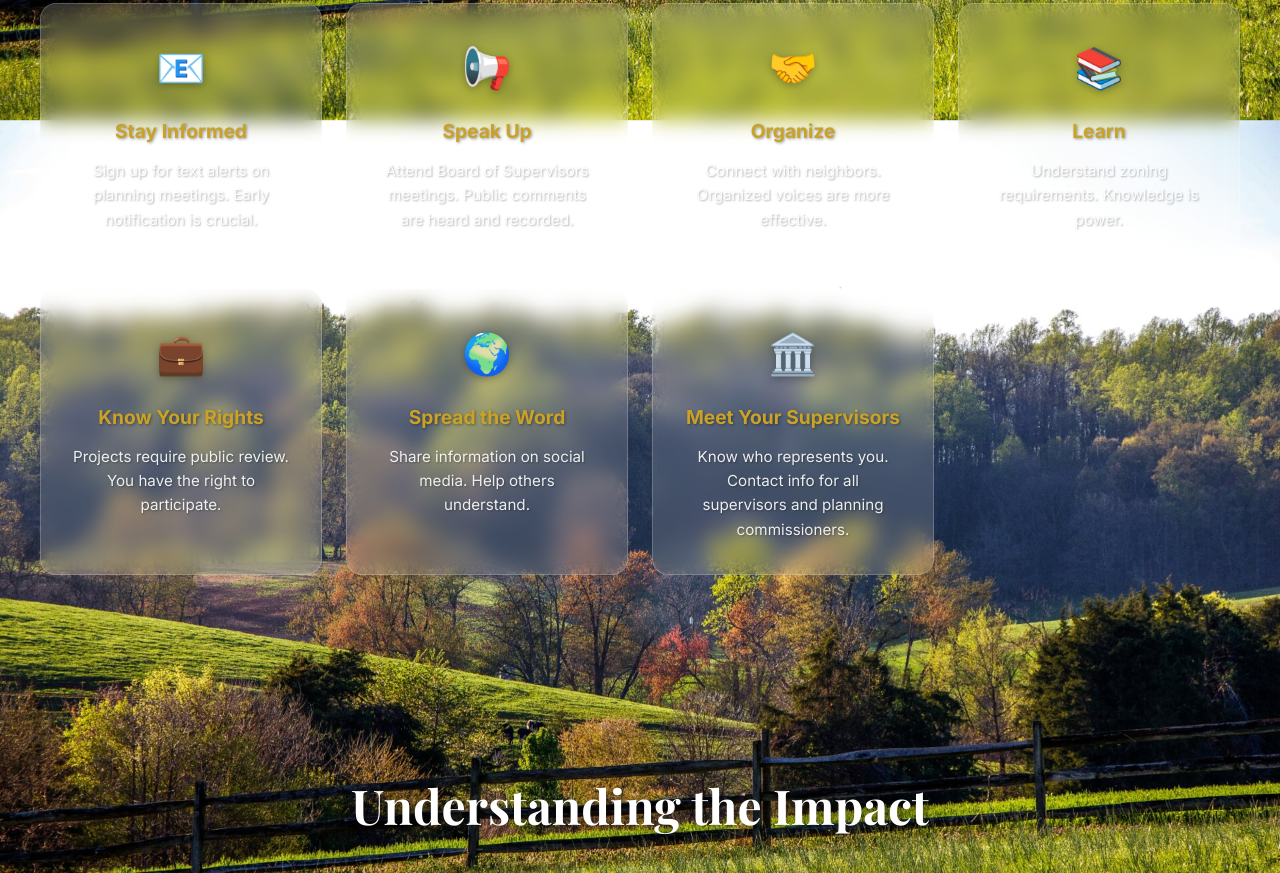
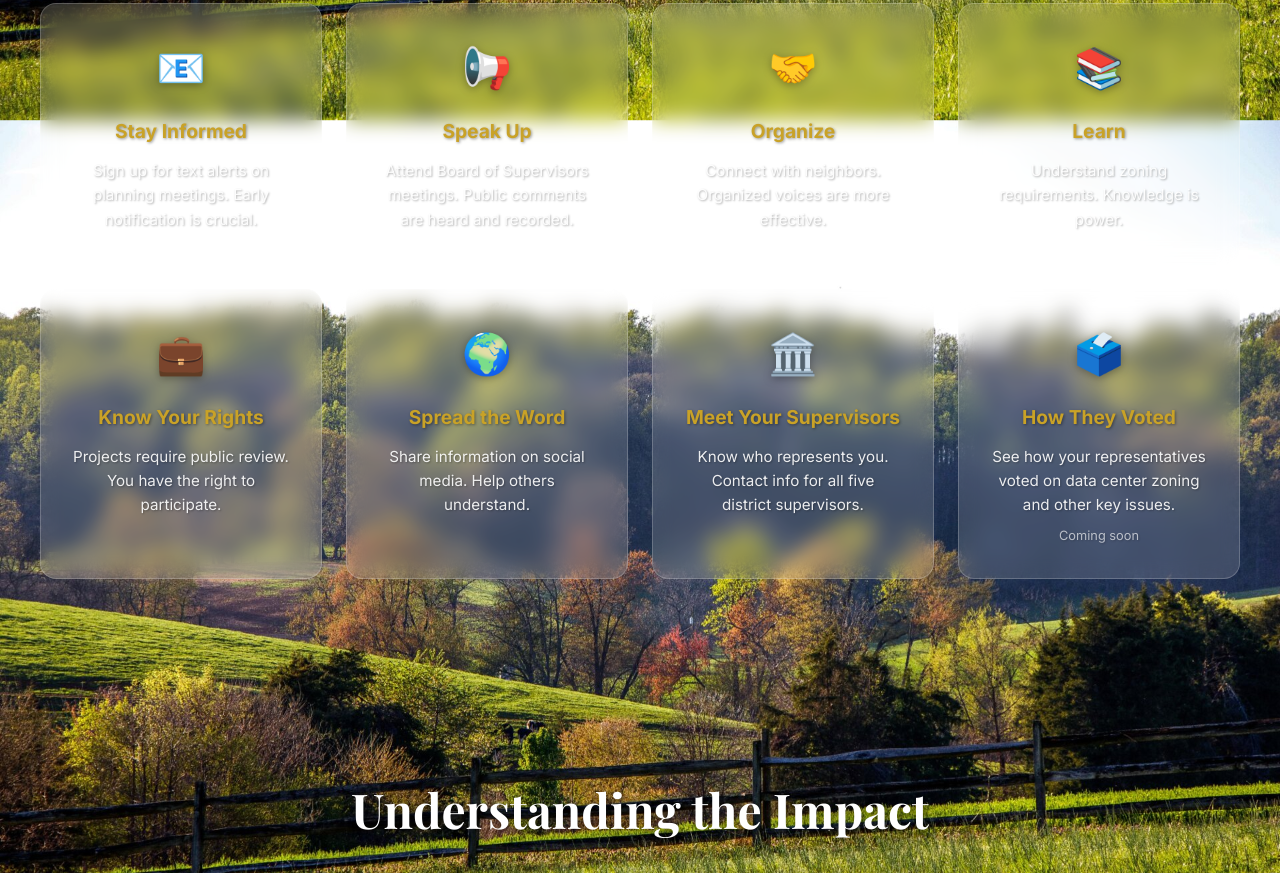
Before and after one commit to saveorangecounty-admin/SaveOrangeCountyVA, a website: page index.html in a window 1280 px wide. Shown: the part 3293-4166 px from the top of the page. Drawn offline with nearby package versions, Linux system fonts and the light colour scheme.

Commit message:
Fix planning commission refs, add How They Voted tile

```diff
--- a/index.html
+++ b/index.html
@@ -734,8 +734,14 @@
             <a href="supervisors.html" target="_blank" class="action-card action-card-link" onclick="window.open('supervisors.html', 'supervisors', 'width=1000,height=800,scrollbars=yes,resizable=yes'); return false;">
                 <div class="action-icon">🏛️</div>
                 <h3>Meet Your Supervisors</h3>
-                <p>Know who represents you. Contact info for all supervisors and planning commissioners.</p>
+                <p>Know who represents you. Contact info for all five district supervisors.</p>
             </a>
+            <div class="action-card">
+                <div class="action-icon">🗳️</div>
+                <h3>How They Voted</h3>
+                <p>See how your representatives voted on data center zoning and other key issues.</p>
+                <p style="font-size: 0.8rem; margin-top: 0.5rem; opacity: 0.7;">Coming soon</p>
+            </div>
         </div>
     </section>
 
```
Also changed, not shown: supervisors.html (+1 -1 lines).
